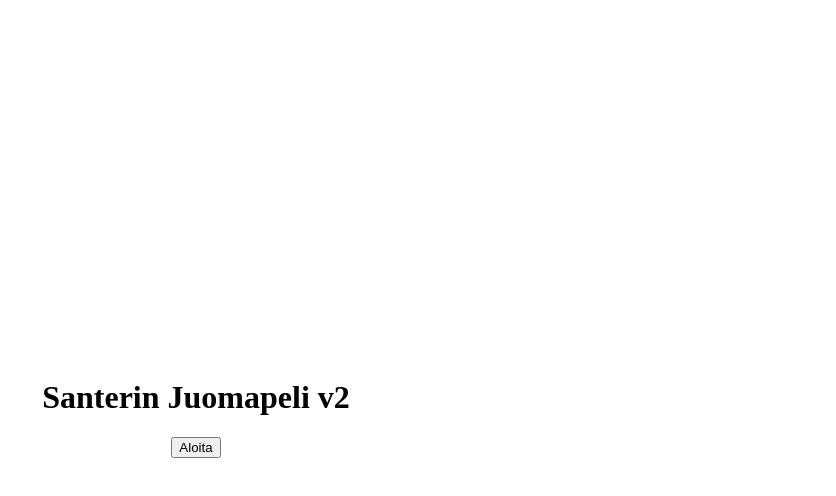
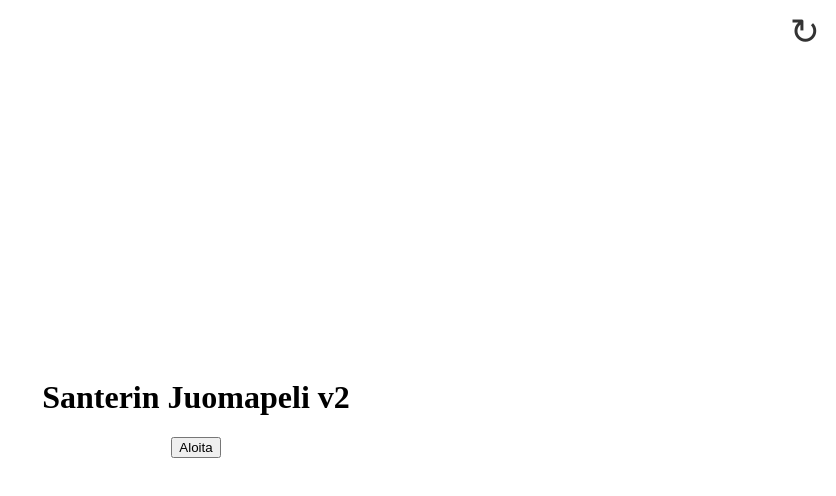
Before and after one commit to NeuronActivation/kalja-xyz, a SvelteKit app: page / in a window 1280 px wide. Shown: the top 496 px of the page, without its empty margins (444-1280 px from the left). Built offline with nearby package versions, Linux system fonts and the light colour scheme.

Commit message:
Preserve game state (#18)
Add functionality for preserving the game state and reset button.

```diff
--- a/src/routes/+page.svelte
+++ b/src/routes/+page.svelte
@@ -2,6 +2,7 @@
 	import { base } from '$app/paths';
 	import { cardsInGame } from '$lib/constants/cardsInGame';
 	import type { GameCard } from '$lib/models/card';
+	import { onMount } from 'svelte';
 
 	let gameCards: GameCard[] = [];
 
@@ -44,8 +45,43 @@
 		players: []
 	};
 
+	function saveGameState() {
+		const state = {
+			gameCards,
+			playerName,
+			currentCardIndex,
+			currentPlayerIndex,
+			gameContext,
+			events
+		};
+		sessionStorage.setItem('gameState', JSON.stringify(state));
+	}
+
+	onMount(() => {
+		const savedState = sessionStorage.getItem('gameState');
+		if (savedState) {
+			const parsedState = JSON.parse(savedState);
+
+			// Restore the state
+			gameCards = parsedState.gameCards || [];
+			playerName = parsedState.playerName || '';
+			currentCardIndex = parsedState.currentCardIndex || 0;
+			currentPlayerIndex = parsedState.currentPlayerIndex || 0;
+			gameContext = parsedState.gameContext || { state: GameStates.LOBBY, players: [] };
+			events = parsedState.events || [];
+		}
+	});
+
+	function resetGame() {
+		gameContext = { state: GameStates.LOBBY, players: [] };
+		gameCards = [];
+		events = [];
+		sessionStorage.removeItem('gameState');
+	}
+
 	function changeGameState(newState: GameStates) {
 		gameContext.state = newState;
+		saveGameState();
 	}
 
 	async function startGame() {
@@ -70,17 +106,19 @@
 
 		currentCardIndex = 0;
 		currentPlayerIndex = 0;
-
 		changeGameState(GameStates.PLAYING);
+		saveGameState();
 	}
 
 	function addPlayer(playerName: string) {
 		const newPlayer: Player = { id: gameContext.players.length + 1, name: playerName };
 		gameContext.players = [...gameContext.players, newPlayer];
+		saveGameState();
 	}
 
 	function removePlayer(playerId: number) {
 		gameContext.players = gameContext.players.filter((player) => player.id !== playerId);
+		saveGameState();
 	}
 
 	function handleKeyPress(event: KeyboardEvent) {
@@ -133,6 +171,7 @@
 			};
 			events.push(event);
 		}
+		saveGameState();
 	}
 
 	function getTarget(cardIndex: number, playerIndex: number): string {
@@ -151,6 +190,10 @@
 </script>
 
 <div class="game-container">
+	<button class="reset-button" on:click={resetGame} title="Reset Game">
+		&#x21bb; <!-- Unicode for a circular reset icon -->
+	</button>
+
 	{#if gameContext.state === GameStates.LOBBY}
 		<h1>Santerin Juomapeli v2</h1>
 		<button class="button" on:click={() => changeGameState(GameStates.ADDING_PLAYERS)}
@@ -273,4 +316,19 @@
 	.game-status {
 		margin-top: 1rem;
 	}
+
+	.reset-button {
+		position: absolute;
+		top: 10px;
+		right: 10px;
+		background-color: transparent;
+		border: none;
+		font-size: 36px;
+		cursor: pointer;
+		color: #333;
+	}
+
+	.reset-button:hover {
+		color: #2980b9;
+	}
 </style>
```
